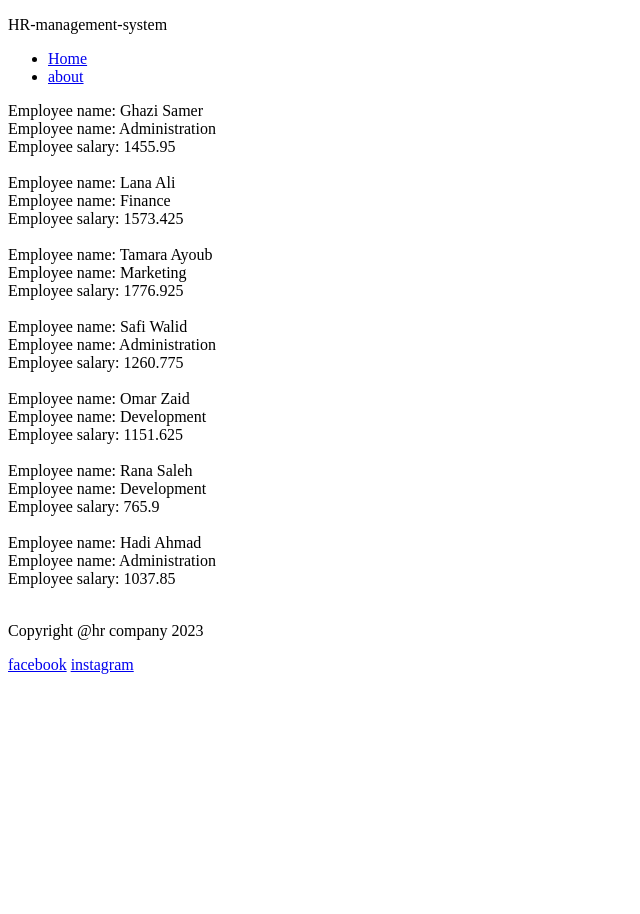
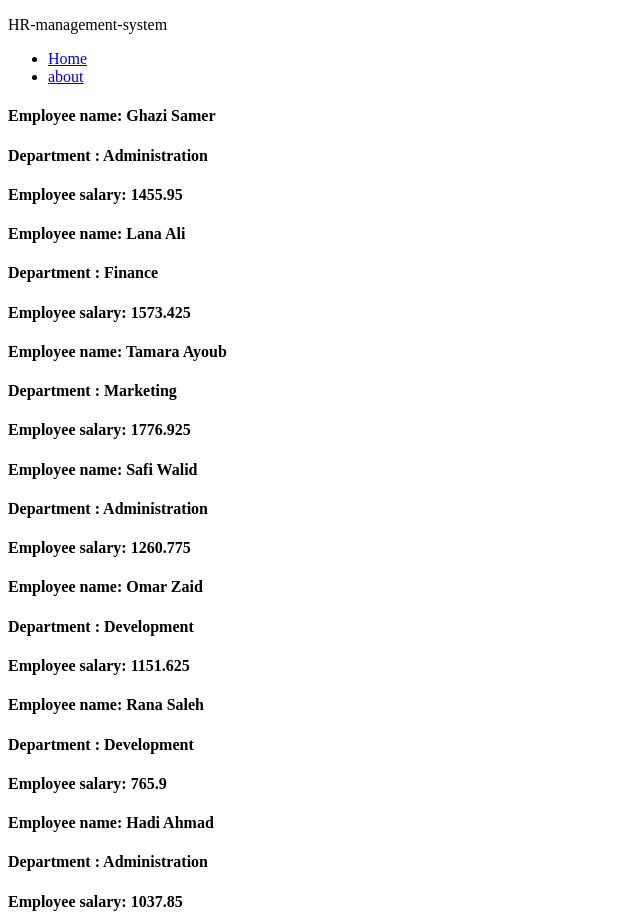
Before and after one commit to lanaabba/HR-management-system, a plain HTML site: page index.html in a window 1280 px wide. Shown: the top 914 px of the page, without its empty margins (0-640 px from the left). Before the commit the page ends 800 px from the top, so only its background shows below. Drawn offline with Linux system fonts and the light colour scheme.

Commit message:
constructor

```diff
--- a/constructor.js
+++ b/constructor.js
@@ -1,4 +1,5 @@
 'use strict';
+
 function hrManagement (id,Name,department,level,image,salary){
    this.employeeID=id;
    this.FullName=Name;
@@ -34,6 +35,8 @@ function getEmploeeId() {
 
     }
 
+
+
 let Ghazi = new hrManagement(getEmploeeId,'Ghazi Samer','Administration','Senior', './img/im1.jpg',employeeSalary("Senior"));
 let Lana = new hrManagement(getEmploeeId,'Lana Ali','Finance','Senior', './img/i2.jpg',employeeSalary("Senior"));
 let Tamara = new hrManagement(getEmploeeId,'Tamara Ayoub','Marketing','Senior', './img/im3.jpg',employeeSalary("Senior"));
@@ -43,17 +46,21 @@ let Rana= new hrManagement(getEmploeeId,'Rana Saleh','Development','Junior', './
 let Hadi= new hrManagement(getEmploeeId,'Hadi Ahmad','Administration','Mid-Senior', './img/7.jpg',employeeSalary("Mid-Senior"));
 
 
+
 let employees = [Ghazi, Lana, Tamara, Safi, Omar, Rana, Hadi];
-function renderEmployees() {
-    let employeeList = "";
-    for (let i = 0; i < employees.length; i++) {
-      let employee = employees[i];
-      employeeList += "Employee name: " + employee.FullName + "<br>";
-      employeeList += "Employee name: " + employee.Department + "<br>";
-     employeeList += "Employee salary: " + employee.salary + "<br><br>";
+
+     hrManagement.prototype.renderEmployees=function(){
+        document.write(`<h4>Employee name: ${this.FullName}</h4>`);
+        document.write(`<h4>Department : ${this.Department}</h4>`);
+        document.write(`<h4>Employee salary: ${this.salary}</h4>`);
+     }
+     function renderEmployees() {
+        let employeeList = "";
+        for (let i = 0; i < employees.length; i++)
+         { employees[i]}
     }
-    document.getElementById("employee-list").innerHTML = employeeList;
-  }
+
+
 
 
   renderEmployees();
@@ -64,3 +71,41 @@ Safi.renderEmployees();
 Omar.renderEmployees();
 Rana.renderEmployees();
 Hadi.renderEmployees();
+
+
+
+//   renderEmployees();
+// Ghazi.renderEmployees();
+// Lana.renderEmployees();
+// Tamara.renderEmployees();
+// Safi.renderEmployees();
+// Omar.renderEmployees();
+// Rana.renderEmployees();
+// Hadi.renderEmployees();
+
+// console.table(Ghazi);
+// console.table(Lana);
+// console.table(Tamara);
+// console.table(Safi);
+// console.table(Omar);
+// console.table(Rana);
+// console.table(Hadi);
+
+
+// let employees = [Ghazi, Lana, Tamara, Safi, Omar, Rana, Hadi];
+
+
+
+// for (let index = 0; index <employees.length; index++) {
+//    employees[index].renderEmployees();
+
+
+// }
+
+// // hrManagement.prototype.renderEmployees = function() {
+// //   let employeeList = "";
+    //  hrManagement.prototype.renderEmployees=function(){
+    //    document.write(`<h1>Employee name: ${this.getEmploeeId}</h1>`);
+    //    document.write(`<h1>Department ${this.Department}</h1>`);
+    //    document.write(`<h1>Employee salary: ${this.salary}</h1>`)
+    // }
--- a/index.html
+++ b/index.html
@@ -22,7 +22,7 @@
     <main>
         <div id="employee-list"></div>
 
-
+        <script src="constructor.js"></script>
     </main>
     <footer>
         <p > Copyright @hr company 2023 </p>
@@ -31,6 +31,6 @@
 
     </footer>
     <!-- <script src="app.js"></script> -->
-    <script src="constructor.js"></script>
+
 </body>
 </html>
```
